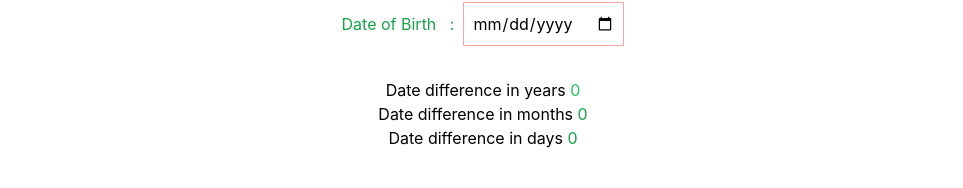
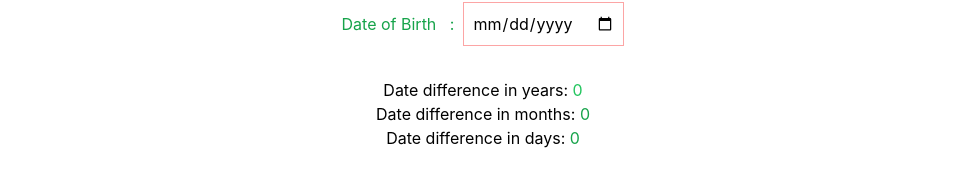
Before and after one commit to LouisYitamkey/React-Calculator-App, a React (Create React App) app: page / in a window 1280 px wide. Shown: the part 243-431 px from the top of the page, without its empty margins (157-1120 px from the left). Built offline with nearby package versions, Linux system fonts and the light colour scheme.

Commit message:
new push

```diff
--- a/src/App.js
+++ b/src/App.js
@@ -47,11 +47,11 @@ export default function App() {
       <br />
 
       <div className="mt-2 text-center">
-      <p> Date difference in  years <span className="text-green-500"> {dateDiffInYears}</span></p>
+      <p> Date difference in  years: <span className="text-green-500"> {dateDiffInYears}</span></p>
 
-       <p> Date difference in months <span className="text-green-600">{dateDiffInMonths}</span> </p>
+       <p> Date difference in months: <span className="text-green-600">{dateDiffInMonths}</span> </p>
 
-       <p> Date difference in days <span className="text-green-600"> {dateDiffInDays}</span></p>
+       <p> Date difference in days: <span className="text-green-600"> {dateDiffInDays}</span></p>
 
       </div>
 
```
